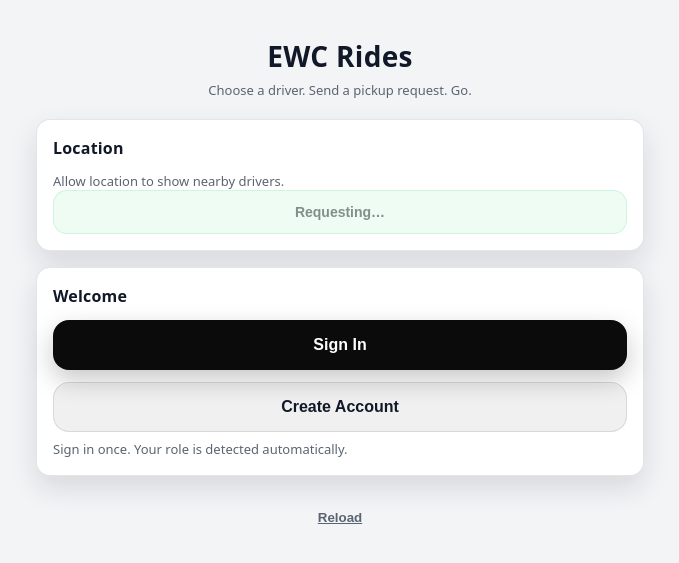
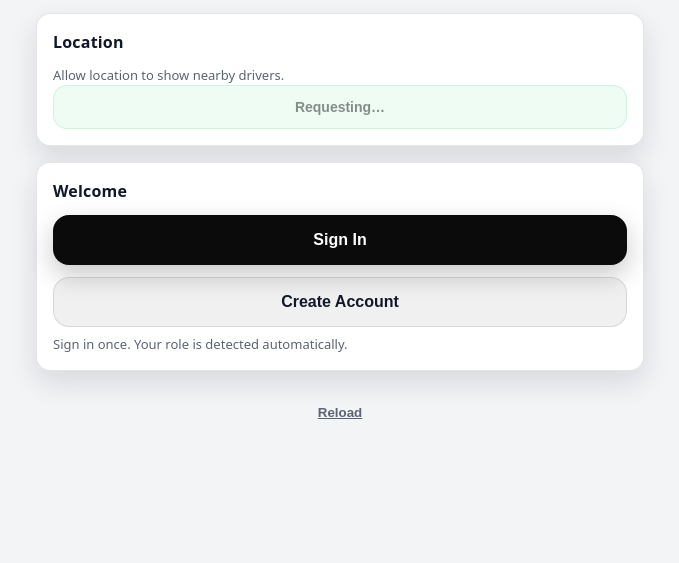
Before and after one commit to Aheto5210/EWC_Rides, a website with bundled scripts: page public/index.html in a window 1280 px wide. Shown: the part 83-646 px from the top of the page, without its empty margins (300-979 px from the left). Built offline with nearby package versions, Linux system fonts and the light colour scheme; no server answers; files whose address does not match are found by name.

Commit message:
new push

```diff
--- a/public/index.html
+++ b/public/index.html
@@ -56,11 +56,6 @@
       </nav>
 
       <div id="homeView">
-        <div class="hero">
-          <div class="hero__title">EWC Rides</div>
-          <div class="hero__sub">Choose a driver. Send a pickup request. Go.</div>
-        </div>
-
         <section class="card" id="locationCard">
           <div class="card__title">Location</div>
           <div id="locationText" class="muted">Requesting your location…</div>
```
